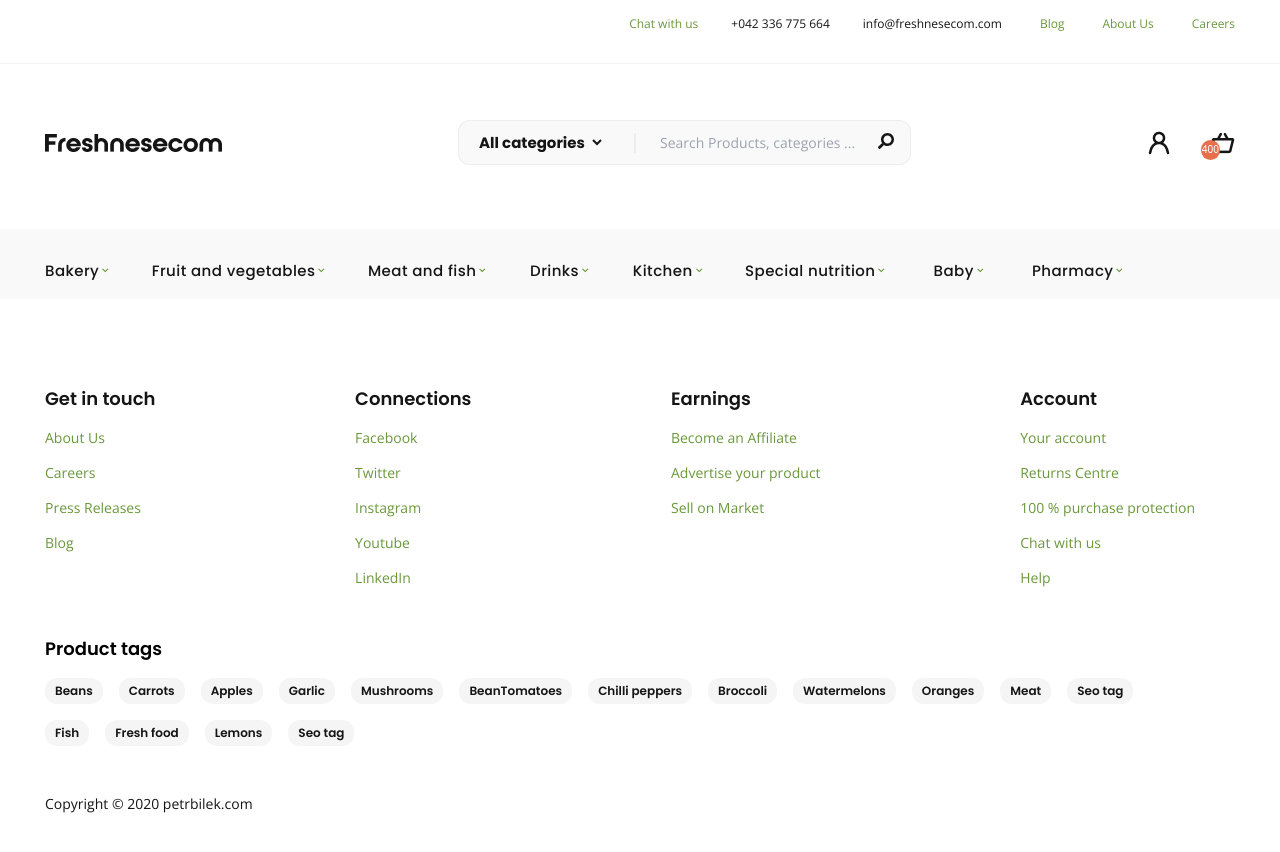
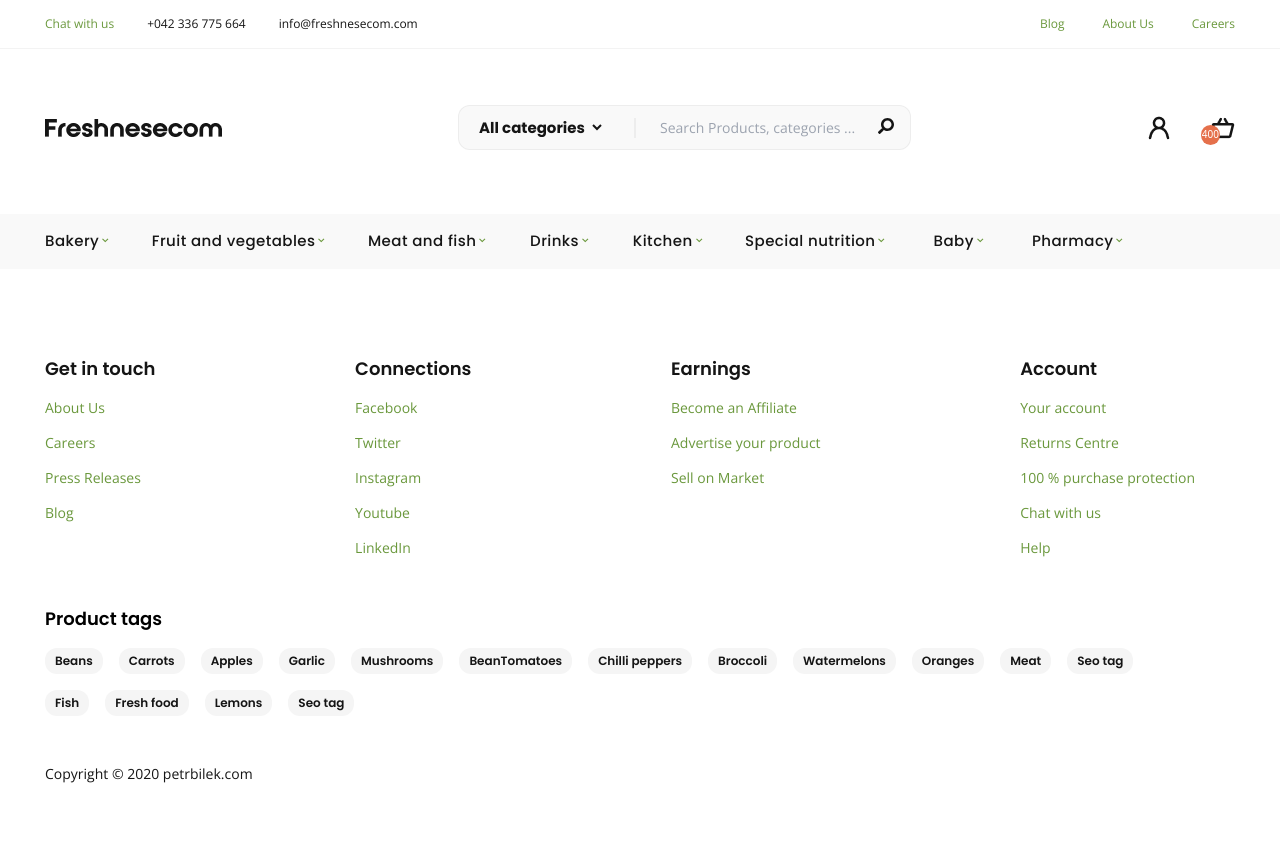
Before and after one commit to thiendangit/MTStoreReactJS, a React app: page / in a window 1280 px wide. Shown: the top 852 px of the page. Built offline with nearby package versions, Linux system fonts and the light colour scheme; what esri-loader would draw is missing.

Commit message:
Change some css in header

```diff
--- a/src/components/MenuBar/MenuBar.css
+++ b/src/components/MenuBar/MenuBar.css
@@ -4,7 +4,7 @@
     background: var(--gray-bg2);
 }
 .menubar .menubar__btn {
-    @apply lg:mt-6 flex flex-col items-baseline not-italic normal-case font-medium mr-16 p-0;
+    @apply lg:mt-0 flex flex-col items-baseline not-italic normal-case font-medium mt-6 mr-16 p-0;
     font-family:'Poppins', sans-serif;
     font-size: 1.5rem;
     line-height: 2.25rem;
--- a/src/components/Navbar/Navbar.css
+++ b/src/components/Navbar/Navbar.css
@@ -1,10 +1,10 @@
 .navbar {
-    @apply flex flex-col justify-between md:justify-end md:flex-row;
+    @apply flex flex-col md:justify-between justify-end md:flex-row;
     padding: 1.6rem 4.5rem;
     border-bottom: 1px solid var(--border-black);
 }
 .navbar-item1 {
-    @apply flex flex-row justify-between mb-6 ;
+    @apply flex flex-row justify-between mb-6 md:mb-0;
 }
 .navbar-item2 {
     @apply flex flex-row justify-between;
```
